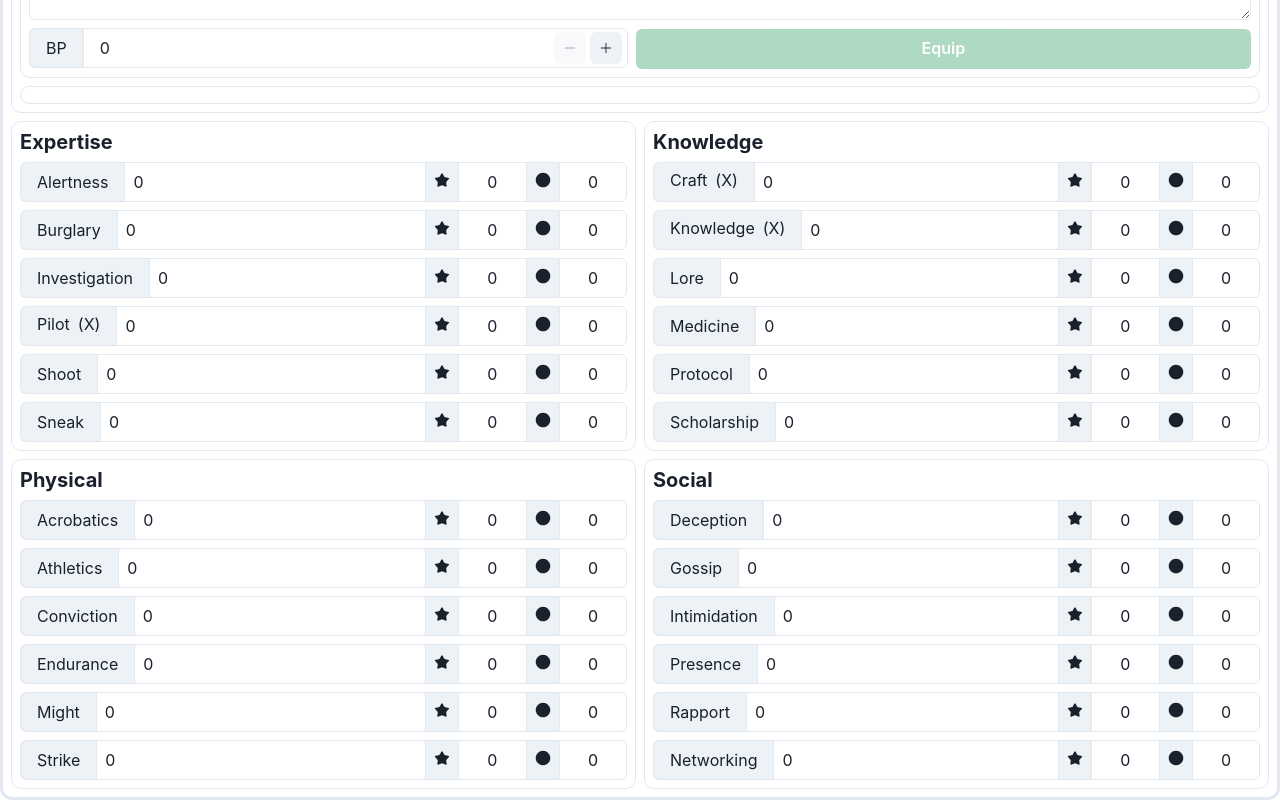
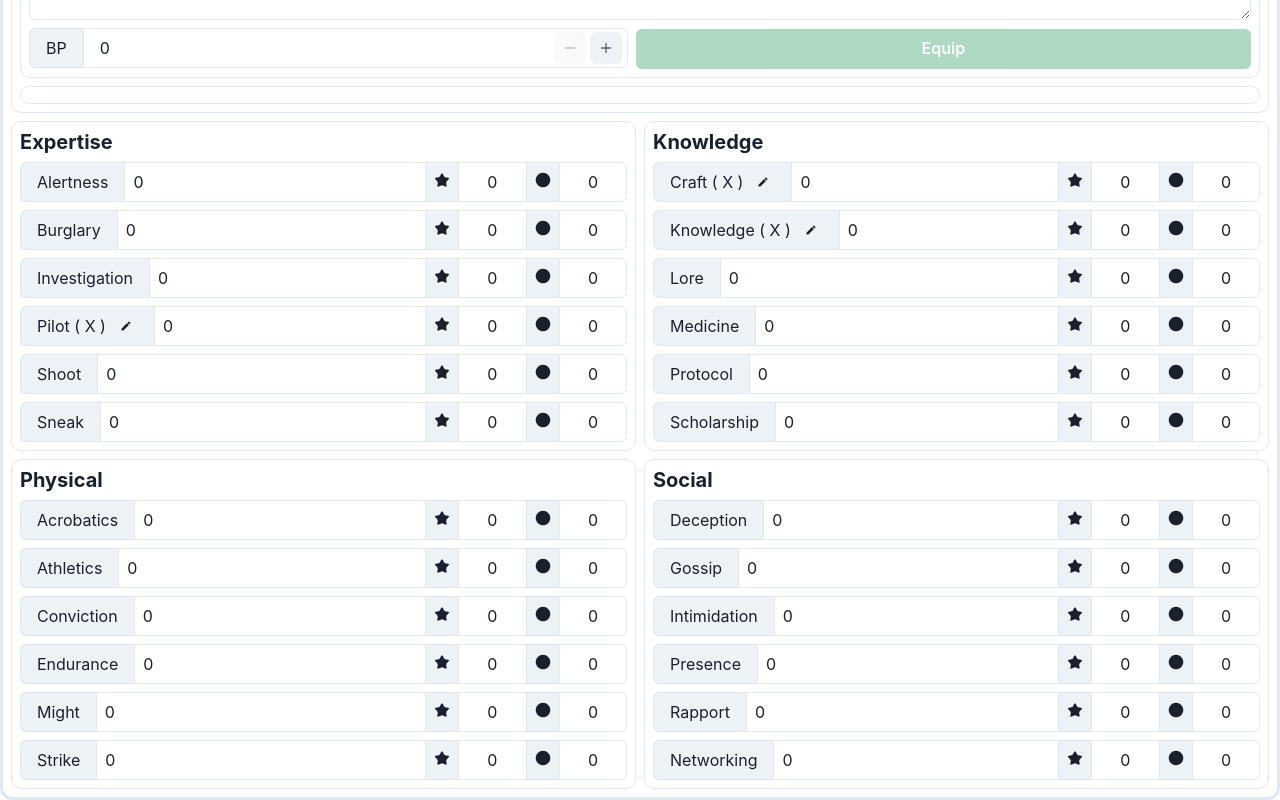
Before and after one commit to xxKeefer/character-sheet, a React (Create React App) app: page / in a window 1280 px wide. Shown: the part 763-1563 px from the top of the page. Built offline with nearby package versions, Linux system fonts and the light colour scheme.

Commit message:
reworked editable skill domain

```diff
--- a/src/libs/atoms/chip-list/chip-form.tsx
+++ b/src/libs/atoms/chip-list/chip-form.tsx
@@ -52,9 +52,8 @@ const ChipForm = (props: ChipFormProps) => {
         equipRef.current?.focus()
       }}
     >
-      {({ errors, values, handleSubmit }) => (
+      {({ errors, handleSubmit }) => (
         <Form>
-          {console.log(values.name === '')}
           <Stack direction={!!column ? 'column' : 'row'} mb="2">
             <FormControl isInvalid={!!errors.name}>
               <FormLabel htmlFor="name" />
--- a/src/libs/atoms/skill-line/editable-label.tsx
+++ b/src/libs/atoms/skill-line/editable-label.tsx
@@ -1,17 +1,39 @@
-import { Editable, EditableInput, EditablePreview } from '@chakra-ui/react'
+import { Popover, PopoverTrigger, PopoverContent, PopoverHeader, PopoverBody, PopoverArrow, PopoverCloseButton, IconButton } from '@chakra-ui/react'
+import { Input, InputGroup } from '@chakra-ui/input'
+import { HStack, Text } from '@chakra-ui/layout'
+import { MdEdit } from 'react-icons/md'
 
 export interface EditableLabelProps {
-  domain: string
-  update: (value: React.SetStateAction<string | undefined>) => void
+  skill: string
+  domain?: string
+  update: (value?: string) => void
+  compact?: boolean
 }
 
 export const EditableLabel = (props: EditableLabelProps) => {
-  const { domain, update } = props
+  const { update, domain, skill, compact } = props
+
   return (
-    <Editable onChange={update} as="span" p="0" h="28px" defaultValue={domain}>
-      <EditablePreview p="0" maxW="180px" overflow="hidden" style={{ textOverflow: 'ellipsis' }} />
-      <EditableInput />
-    </Editable>
+    <Popover placement={compact ? 'bottom-end' : 'auto-start'}>
+      <PopoverTrigger>
+        <HStack>
+          <Text>
+            {skill} ( {domain} )
+          </Text>
+          <IconButton aria-label="edit" size="xs" variant="ghost" borderRadius="full" icon={<MdEdit />} />
+        </HStack>
+      </PopoverTrigger>
+      <PopoverContent>
+        <PopoverArrow />
+        <PopoverCloseButton />
+        <PopoverHeader>{skill} domain</PopoverHeader>
+        <PopoverBody>
+          <InputGroup>
+            <Input type="text" placeholder={'eg: Starship'} value={domain} onChange={(e) => update(e.target.value)} />
+          </InputGroup>
+        </PopoverBody>
+      </PopoverContent>
+    </Popover>
   )
 }
 
--- a/src/libs/atoms/skill-line/skill-line.tsx
+++ b/src/libs/atoms/skill-line/skill-line.tsx
@@ -4,6 +4,7 @@ import { Flex } from '@chakra-ui/layout'
 import { useBreakpointValue } from '@chakra-ui/media-query'
 import { useState, useEffect } from 'react'
 import { GiAlliedStar, GiRoundStar, GiPlainCircle } from 'react-icons/gi'
+
 import { Skill, SpecificSkill } from '../../interfaces/character'
 import { flatLeft, flatRight, trimZeroes } from '../../utils'
 import EditableLabel from './editable-label'
@@ -34,18 +35,15 @@ export const SkillLine = (props: SkillLineProps) => {
     setTotal(isNaN(newTotal) ? 0 : newTotal)
   }, [mod, rank])
 
+  useEffect(() => {
+    console.log({ domain, _b: typeof domain === 'string' })
+  }, [domain])
+
   return (
     <FormControl mt="2">
       {!compact && (
         <FormLabel mb="1" ml="1">
-          {domain ? (
-            <Flex as="span">
-              <Text mr="2">{skill}</Text>
-              (<EditableLabel domain={domain || 'X'} update={setDomain} />)
-            </Flex>
-          ) : (
-            <Text>{skill}</Text>
-          )}
+          {domain || domain === '' ? <EditableLabel skill={skill} domain={domain} update={setDomain} compact={compact} /> : <Text>{skill}</Text>}
         </FormLabel>
       )}
       <Flex spacing={0} minW={'268px'} w="full">
@@ -54,11 +52,8 @@ export const SkillLine = (props: SkillLineProps) => {
             children={
               compact ? (
                 <>
-                  {domain ? (
-                    <Flex as="span">
-                      <Text mr="2">{skill}</Text>
-                      (<EditableLabel domain={domain || 'X'} update={setDomain} />)
-                    </Flex>
+                  {domain || domain === '' ? (
+                    <EditableLabel skill={skill} domain={domain} update={setDomain} compact={compact} />
                   ) : (
                     <Text>{skill}</Text>
                   )}
```
